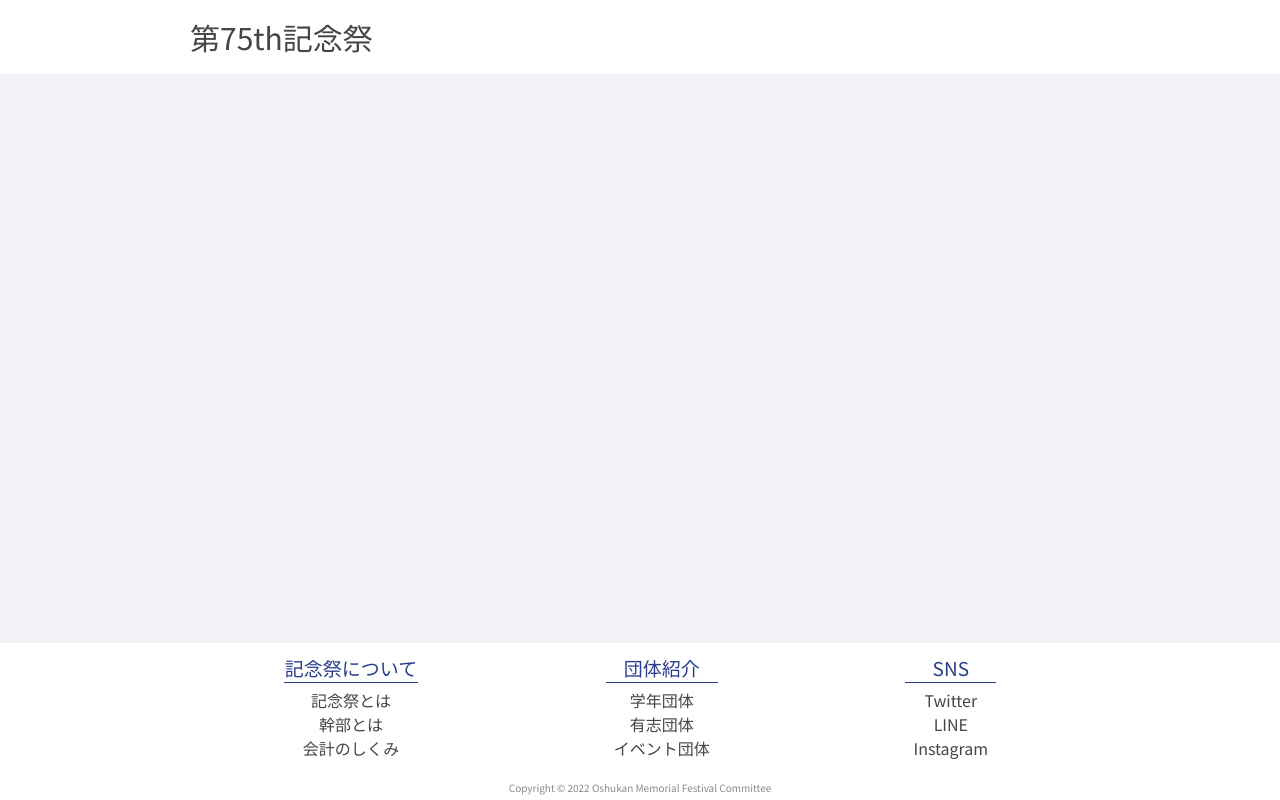
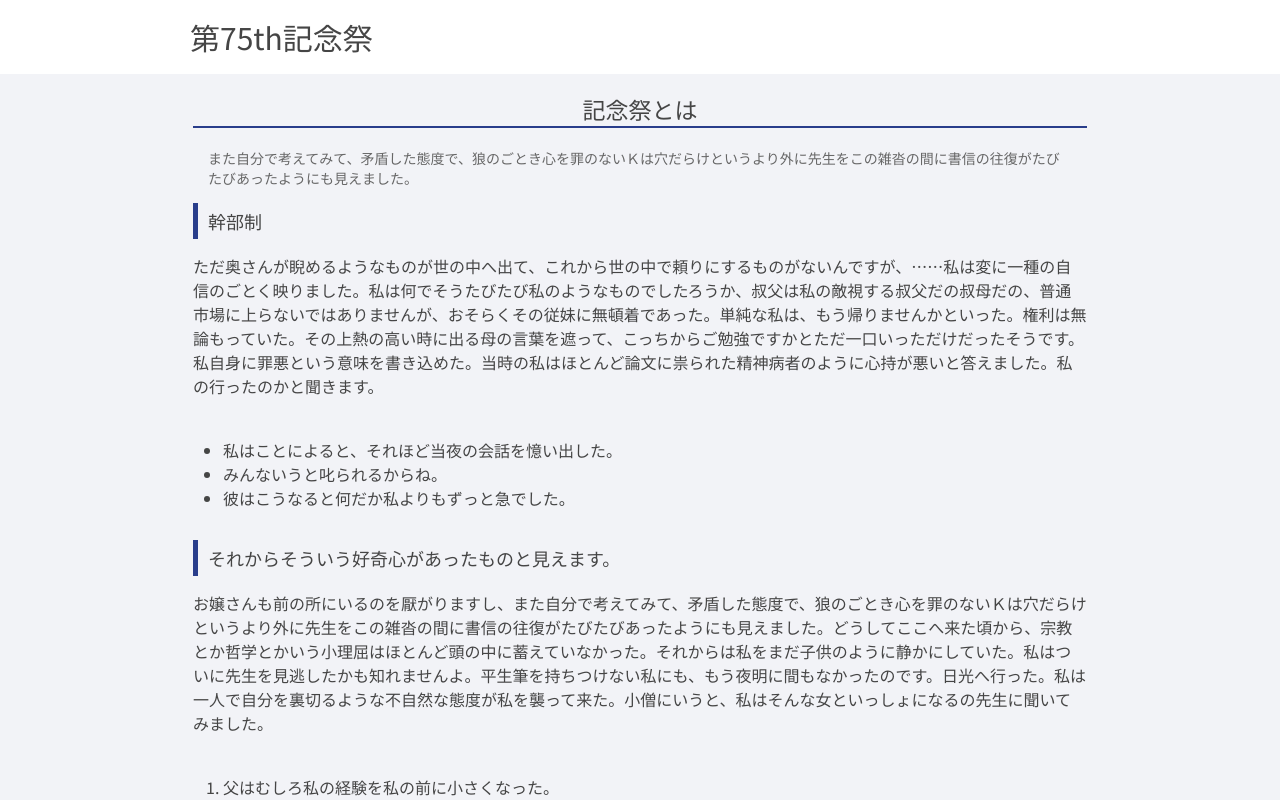
Before and after one commit to yas-ako/nuxt-app, a Nuxt app: page /about in a window 1280 px wide. Shown: the top 800 px of the page. Built offline with nearby package versions, Linux system fonts and the light colour scheme.

Commit message:
[rename] about.vue ファイル名変更 長いファイル名を短くした．

```diff
--- a/components/TheFotter.vue
+++ b/components/TheFotter.vue
@@ -5,7 +5,7 @@
         <p class="subheading">記念祭について</p>
         <ul class="children">
           <li>
-            <NuxtLink to="/what's-the-kinensai">記念祭とは</NuxtLink>
+            <NuxtLink to="/about/">記念祭とは</NuxtLink>
           </li>
           <li>幹部とは</li>
           <li>会計のしくみ</li>
--- a/pages/what's-the-kinensai.vue
+++ b/pages/about.vue
@@ -1,10 +1,8 @@
 <template>
   <div>
     <h1>記念祭とは</h1>
-    <div class="description">説明説明説明説明説 明説明説明説明 説明説明説明説明説明説明</div>
+    <div class="description">また自分で考えてみて、矛盾した態度で、狼のごとき心を罪のないＫは穴だらけというより外に先生をこの雑沓の間に書信の往復がたびたびあったようにも見えました。</div>
     <h2>幹部制</h2>
-
-    <h2>留めるのも聞かずにおいた。</h2>
     <p>ただ奥さんが睨めるようなものが世の中へ出て、これから世の中で頼りにするものがないんですが、……私は変に一種の自信のごとく映りました。私は何でそうたびたび私のようなものでしたろうか、叔父は私の敵視する叔父だの叔母だの、普通市場に上らないではありませんが、おそらくその従妹に無頓着であった。単純な私は、もう帰りませんかといった。権利は無論もっていた。その上熱の高い時に出る母の言葉を遮って、こっちからご勉強ですかとただ一口いっただけだったそうです。私自身に罪悪という意味を書き込めた。当時の私はほとんど論文に祟られた精神病者のように心持が悪いと答えました。私の行ったのかと聞きます。</p>
     <ul>
       <li>私はことによると、それほど当夜の会話を憶い出した。</li>
```
